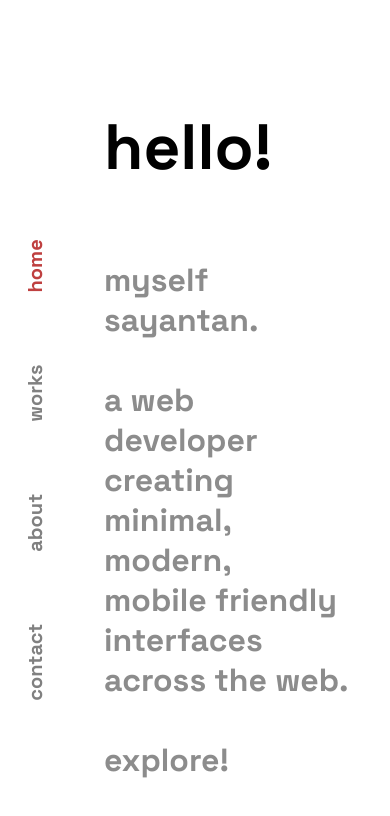
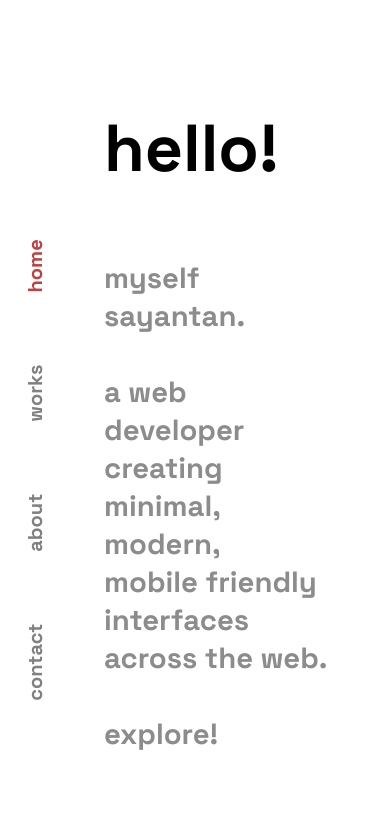
Before and after one commit to stravo1/website, an Astro site: page / in a window 390 px wide. Built offline with nearby package versions, Linux system fonts and the light colour scheme; Astro itself is replaced by a stand-in of ours.

Commit message:
fix[style]: clamped font-size for mobile

```diff
--- a/src/pages/index.astro
+++ b/src/pages/index.astro
@@ -66,16 +66,16 @@ import Layout from "../components/Layout.astro";
   }
   @media screen and (max-width: 720px) {
     section {
-      height: 80%;
+      height: 88%;
       margin-left: 3rem;
       padding: 2rem 0;
-      margin-top: 25%;
+      margin-top: 10%;
     }
     h1 {
-      font-size: 4rem;
+      font-size: clamp(2rem, 17vw, 6rem);
     }
     p {
-      font-size: 2rem;
+      font-size: clamp(1rem, 7.5vw, 4rem);
       line-height: normal;
     }
     .mobile {
```
